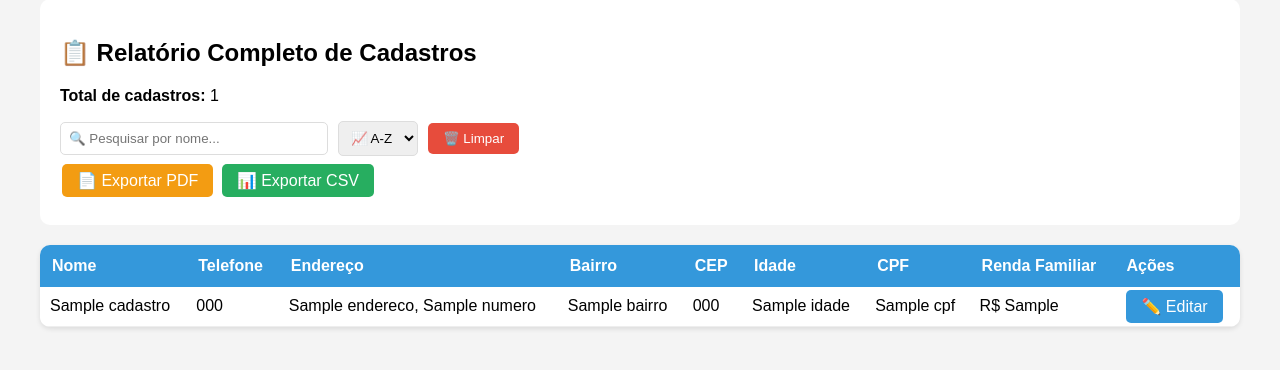
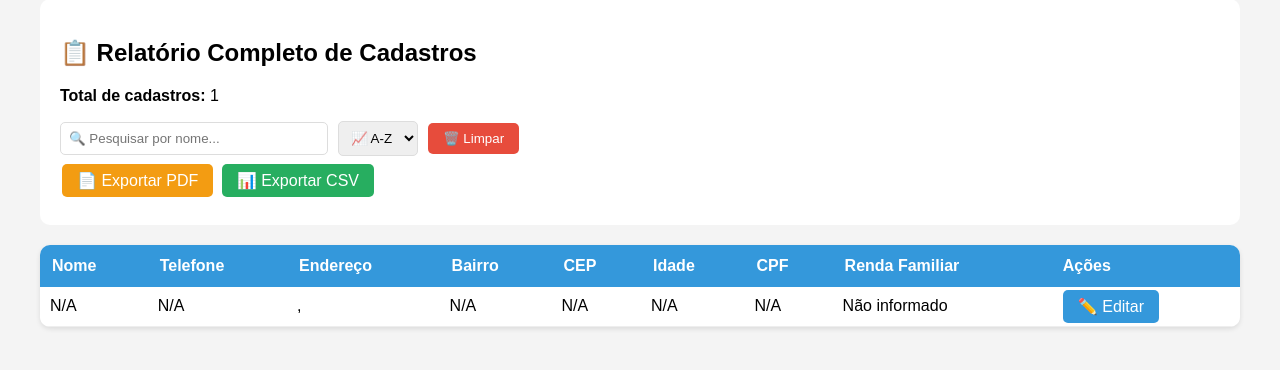
Before and after one commit to efcunha/ameg, a Flask app: page /relatorio_completo in a window 1280 px wide. Shown: the part 189-559 px from the top of the page. Run offline with Flask 3, Linux system fonts and the light colour scheme; the visitor is signed in with stand-in values (Sample User, id 1); a database or web service that is not in the repository returns one stand-in record (values such as "Sample title"); some libraries are stand-ins or nearby versions.

Commit message:
Fix all report field indices and export functionality

```diff
--- a/app.py
+++ b/app.py
@@ -704,28 +704,27 @@ def exportar():
         elif tipo == 'renda':
             writer.writerow(['Bairro', 'Renda Média', 'Total de Cadastros'])
         else:
-            # Cabeçalhos completos (primeiros campos principais)
-            writer.writerow(['Nome', 'Endereço', 'Número', 'Bairro', 'CEP', 'Cidade', 'Estado',
-                           'Telefone', 'Gênero', 'Idade', 'CPF', 'RG', 'Renda Familiar'])
+            # Cabeçalhos completos
+            writer.writerow(['Nome', 'Telefone', 'Endereço', 'Número', 'Bairro', 'CEP', 'Gênero', 'Idade', 'CPF', 'RG', 'Estado Civil', 'Escolaridade', 'Renda Familiar'])
 
         # Dados
         for row in dados:
             if tipo == 'completo':
-                # Pegar apenas os primeiros campos principais para CSV
+                # Usar índices corretos baseados na estrutura da tabela
                 row_data = [
-                    row[1] if hasattr(row, '__getitem__') else getattr(row, 'nome_completo', ''),
-                    row[2] if hasattr(row, '__getitem__') else getattr(row, 'endereco', ''),
-                    row[3] if hasattr(row, '__getitem__') else getattr(row, 'numero', ''),
-                    row[4] if hasattr(row, '__getitem__') else getattr(row, 'bairro', ''),
-                    row[5] if hasattr(row, '__getitem__') else getattr(row, 'cep', ''),
-                    row[6] if hasattr(row, '__getitem__') else getattr(row, 'cidade', ''),
-                    row[7] if hasattr(row, '__getitem__') else getattr(row, 'estado', ''),
-                    row[8] if hasattr(row, '__getitem__') else getattr(row, 'telefone', ''),
-                    row[10] if hasattr(row, '__getitem__') else getattr(row, 'genero', ''),
-                    row[11] if hasattr(row, '__getitem__') else getattr(row, 'idade', ''),
-                    row[15] if hasattr(row, '__getitem__') else getattr(row, 'cpf', ''),
-                    row[16] if hasattr(row, '__getitem__') else getattr(row, 'rg', ''),
-                    row[42] if hasattr(row, '__getitem__') else getattr(row, 'renda_familiar', '')
+                    row[2] if hasattr(row, '__getitem__') else getattr(row, 'nome_completo', ''),  # nome_completo
+                    row[7] if hasattr(row, '__getitem__') else getattr(row, 'telefone', ''),      # telefone
+                    row[3] if hasattr(row, '__getitem__') else getattr(row, 'endereco', ''),      # endereco
+                    row[4] if hasattr(row, '__getitem__') else getattr(row, 'numero', ''),        # numero
+                    row[5] if hasattr(row, '__getitem__') else getattr(row, 'bairro', ''),        # bairro
+                    row[6] if hasattr(row, '__getitem__') else getattr(row, 'cep', ''),           # cep
+                    row[9] if hasattr(row, '__getitem__') else getattr(row, 'genero', ''),        # genero
+                    row[10] if hasattr(row, '__getitem__') else getattr(row, 'idade', ''),        # idade
+                    row[14] if hasattr(row, '__getitem__') else getattr(row, 'cpf', ''),          # cpf
+                    row[15] if hasattr(row, '__getitem__') else getattr(row, 'rg', ''),           # rg
+                    row[17] if hasattr(row, '__getitem__') else getattr(row, 'estado_civil', ''), # estado_civil
+                    row[18] if hasattr(row, '__getitem__') else getattr(row, 'escolaridade', ''), # escolaridade
+                    row[41] if hasattr(row, '__getitem__') else getattr(row, 'renda_familiar', '') # renda_familiar
                 ]
             elif tipo in ['estatistico', 'bairro', 'renda']:
                 row_data = [
--- a/templates/relatorio_completo.html
+++ b/templates/relatorio_completo.html
@@ -74,16 +74,16 @@
                 <tbody id="tableBody">
                     {% for cadastro in cadastros %}
                     <tr>
-                        <td>{{ cadastro.nome_completo if cadastro.nome_completo else (cadastro[2] if cadastro|length > 2 else 'N/A') }}</td>
-                        <td>{{ cadastro.telefone if cadastro.telefone else (cadastro[7] if cadastro|length > 7 else 'N/A') }}</td>
-                        <td>{{ (cadastro.endereco or (cadastro[3] if cadastro|length > 3 else '')) + ', ' + (cadastro.numero or (cadastro[4] if cadastro|length > 4 else '')) }}</td>
-                        <td>{{ cadastro.bairro if cadastro.bairro else (cadastro[5] if cadastro|length > 5 else 'N/A') }}</td>
-                        <td>{{ cadastro.cep if cadastro.cep else (cadastro[6] if cadastro|length > 6 else 'N/A') }}</td>
-                        <td>{{ cadastro.idade if cadastro.idade else (cadastro[10] if cadastro|length > 10 else 'N/A') }}</td>
-                        <td>{{ cadastro.cpf if cadastro.cpf else (cadastro[14] if cadastro|length > 14 else 'N/A') }}</td>
-                        <td>{{ 'R$ ' + (cadastro.renda_familiar|string if cadastro.renda_familiar else (cadastro[41]|string if cadastro|length > 41 and cadastro[41] else '0')) if (cadastro.renda_familiar or (cadastro|length > 41 and cadastro[41])) else 'Não informado' }}</td>
+                        <td>{{ cadastro[2] if cadastro|length > 2 else 'N/A' }}</td>
+                        <td>{{ cadastro[7] if cadastro|length > 7 else 'N/A' }}</td>
+                        <td>{{ (cadastro[3] if cadastro|length > 3 else '') + ', ' + (cadastro[4] if cadastro|length > 4 else '') }}</td>
+                        <td>{{ cadastro[5] if cadastro|length > 5 else 'N/A' }}</td>
+                        <td>{{ cadastro[6] if cadastro|length > 6 else 'N/A' }}</td>
+                        <td>{{ cadastro[10] if cadastro|length > 10 else 'N/A' }}</td>
+                        <td>{{ cadastro[14] if cadastro|length > 14 else 'N/A' }}</td>
+                        <td>{{ 'R$ ' + (cadastro[41]|string if cadastro|length > 41 and cadastro[41] else '0') if (cadastro|length > 41 and cadastro[41]) else 'Não informado' }}</td>
                         <td>
-                            <a href="/editar_cadastro/{{ cadastro.id if cadastro.id else cadastro[0] }}" class="btn">✏️ Editar</a>
+                            <a href="/editar_cadastro/{{ cadastro[0] }}" class="btn">✏️ Editar</a>
                         </td>
                     </tr>
                     {% endfor %}
```
